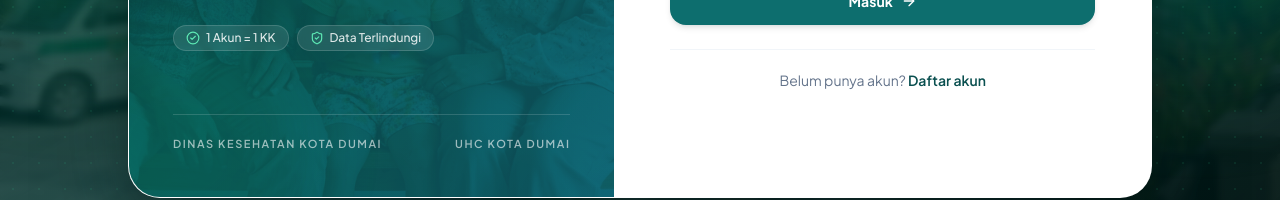
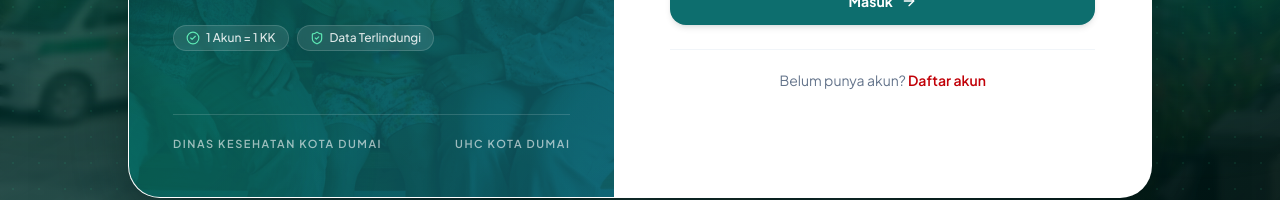
Before and after one commit to robbyaryasaputra/project-kp, a React (Vite) app: page /login in a window 1280 px wide. Shown: the part 617-817 px from the top of the page. Built offline with nearby package versions, Linux system fonts and the light colour scheme.

Commit message:
Merah Daftar akun

```diff
--- a/src/pages/public/AuthPage.jsx
+++ b/src/pages/public/AuthPage.jsx
@@ -559,7 +559,7 @@ export default function AuthPage() {
                   <button
                     type="button"
                     onClick={() => changeTab("register")}
-                    className="font-semibold text-primary-700 hover:text-primary-900 hover:underline focus-visible:outline-none focus-visible:ring-2 focus-visible:ring-primary-500 focus-visible:ring-offset-2"
+                    className="font-semibold text-red-700 hover:text-red-900 hover:underline focus-visible:outline-none focus-visible:ring-2 focus-visible:ring-red-500 focus-visible:ring-offset-2"
                   >
                     Daftar akun
                   </button>
```
